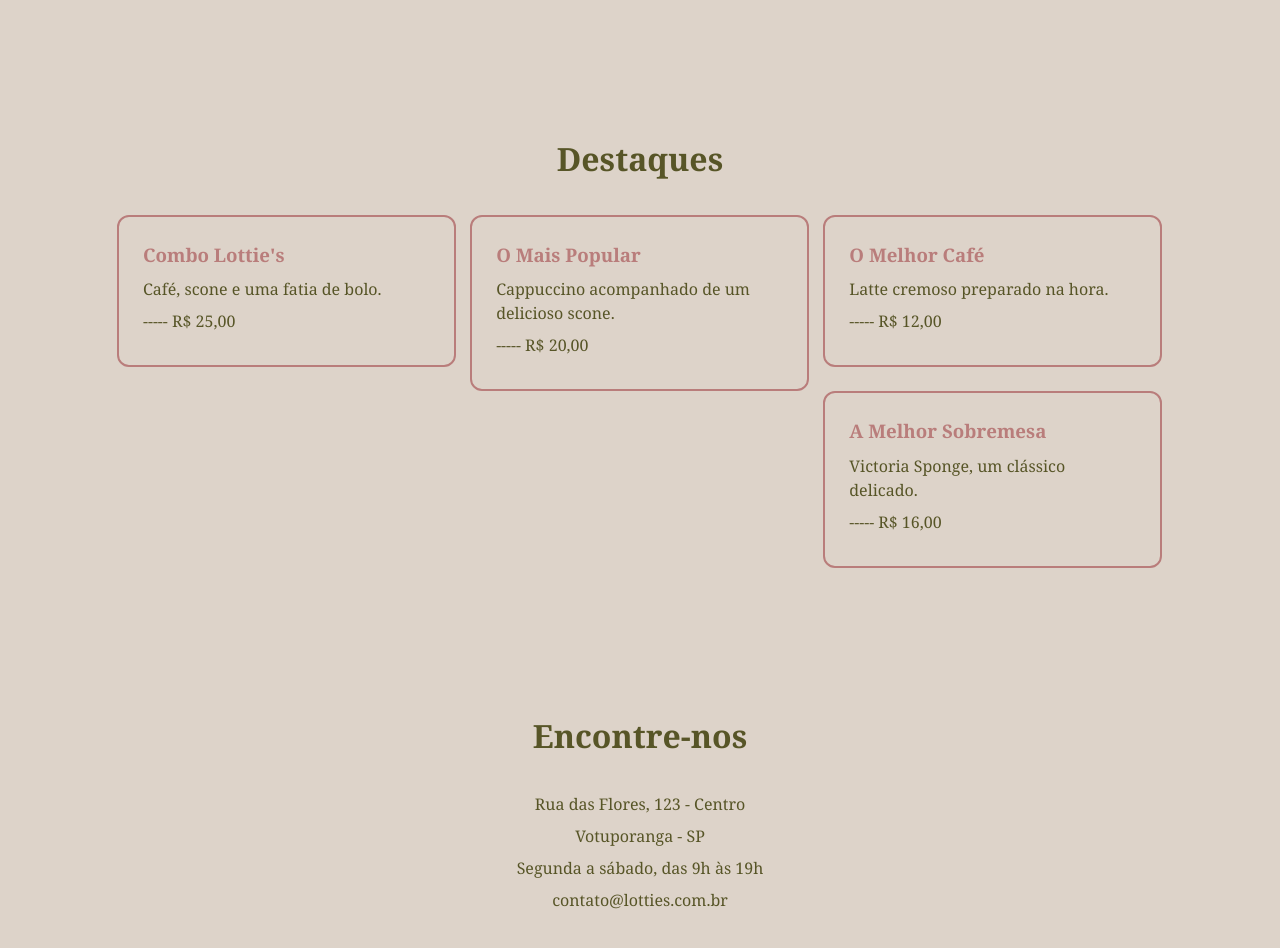
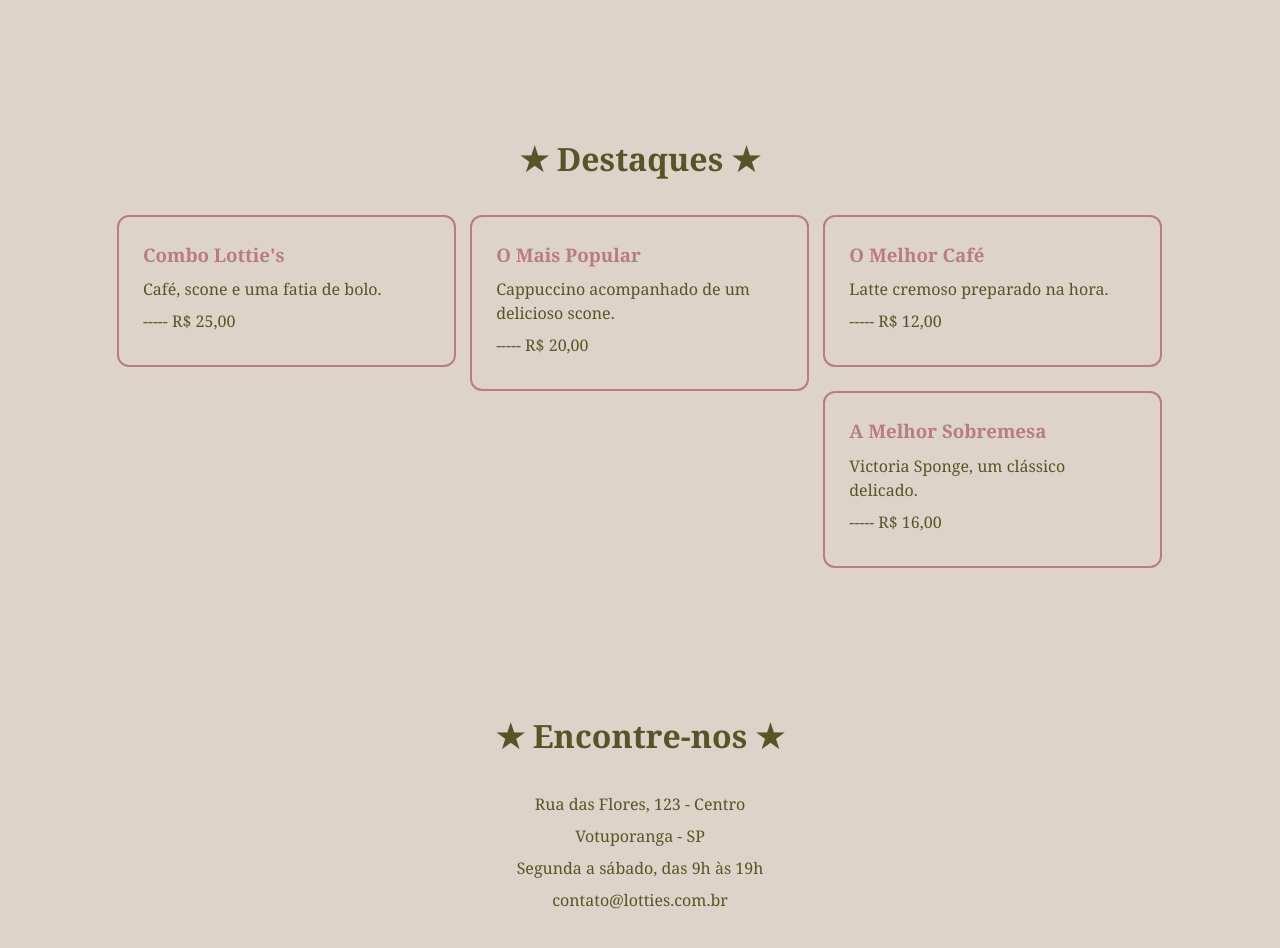
Before and after one commit to izabella-del/Lotties, a plain HTML site: page index.html in a window 1280 px wide. Shown: the part 1460-2408 px from the top of the page. Drawn offline with Linux system fonts and the light colour scheme.

Commit message:
ajustes na decoração do site

```diff
--- a/index.html
+++ b/index.html
@@ -52,7 +52,7 @@
         <!-- MENU -->
         <section class="secao" id="menu">
 
-            <h2>Nosso Menu</h2>
+            <h2>★ Nosso Menu ★</h2>
 
             <div class="grade">
 
@@ -108,7 +108,7 @@
         <!-- DESTAQUES -->
         <section class="secao" id="destaques">
 
-            <h2>Destaques</h2>
+            <h2>★ Destaques ★</h2>
 
             <div class="grade">
 
@@ -155,7 +155,7 @@
         <!-- ENCONTRE-NOS -->
         <section class="secao" id="encontre-nos">
 
-            <h2>Encontre-nos</h2>
+            <h2>★ Encontre-nos ★</h2>
 
             <p>Rua das Flores, 123 - Centro</p>
             <p>Votuporanga - SP</p>
```
